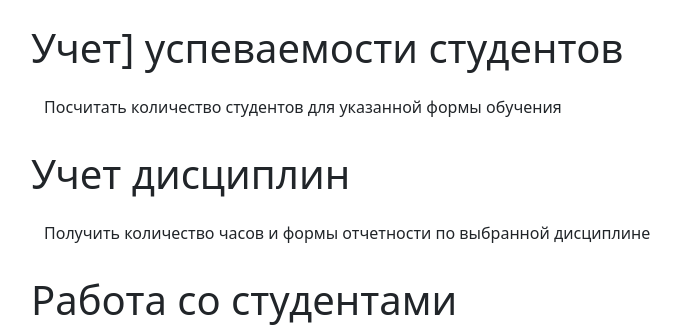
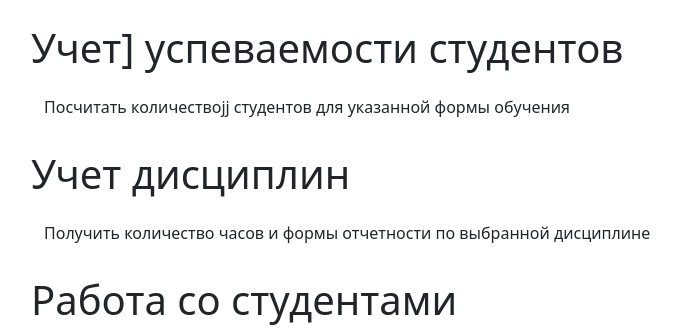
Before and after one commit to artem0679/automation, a Flask app: page / in a window 1280 px wide. Shown: the part 56-385 px from the top of the page, without its empty margins (51-732 px from the left). Run offline with Flask 3, Linux system fonts and the light colour scheme; parts of the project's set-up code (start-up, migrations or seed data) failed here and were passed over.

Commit message:
Update index.html

```diff
--- a/app/templates/index.html
+++ b/app/templates/index.html
@@ -4,7 +4,7 @@
 <div class="container">
     <h1 class="mt-4">Учет] успеваемости студентов</h1>
     <section class="mt-3">
-    <a class="btn" href="{{ url_for('count_students') }}">Посчитать количество студентов для указанной формы обучения</a>
+    <a class="btn" href="{{ url_for('count_students') }}">Посчитать количествоjj студентов для указанной формы обучения</a>
     </section>
     <h1 class="mt-4">Учет дисциплин</h1>
     <section class="mt-3">
```
